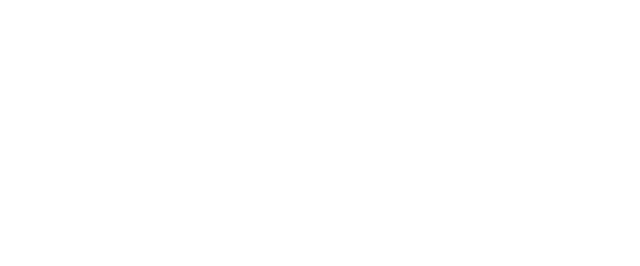
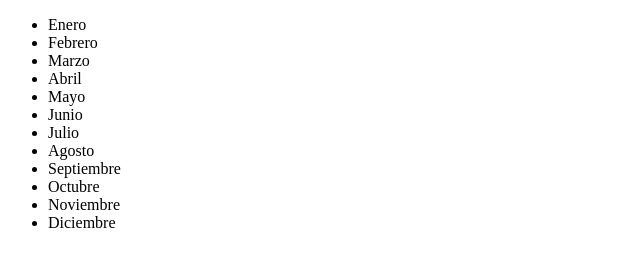
Before and after one commit to cynortiz/Tp3_JsRolling, a plain HTML site: page 3-practicoJs/index.html in a window 1280 px wide. Shown: the whole page, without its empty margins (0-640 px from the left). Drawn offline with Linux system fonts and the light colour scheme.

Commit message:
realice el ejercicio 1

```diff
--- a/3-practicoJs/ejercicio1.js
+++ b/3-practicoJs/ejercicio1.js
@@ -1,7 +1,13 @@
+
 const meses = ["Enero", "Febrero", "Marzo", "Abril", "Mayo", "Junio", "Julio", "Agosto", "Septiembre", "Octubre", "Noviembre", "Diciembre"];
 
 
-console.log("Lista de Meses:");
+const ul = document.createElement("ul");
+
 for (let i = 0; i < meses.length; i++) {
-    console.log(`${i + 1}. ${meses[i]}`);
+    const li = document.createElement("li");
+    li.textContent = meses[i];
+    ul.appendChild(li);
 }
+
+document.body.appendChild(ul);
--- a/3-practicoJs/index.html
+++ b/3-practicoJs/index.html
@@ -5,10 +5,10 @@
     <meta name="viewport" content="width=device-width, initial-scale=1.0">
     <meta name="Author" content=“Cynthia Ortiz” />
 
-   <script src="ejercicio1.js"></script>
-    <title>Practico1- JS</title>
+
+    <title>Practico3- JS</title>
 </head>
 <body>
-
+    <script src="ejercicio1.js"></script>
 </body>
 </html>
```
